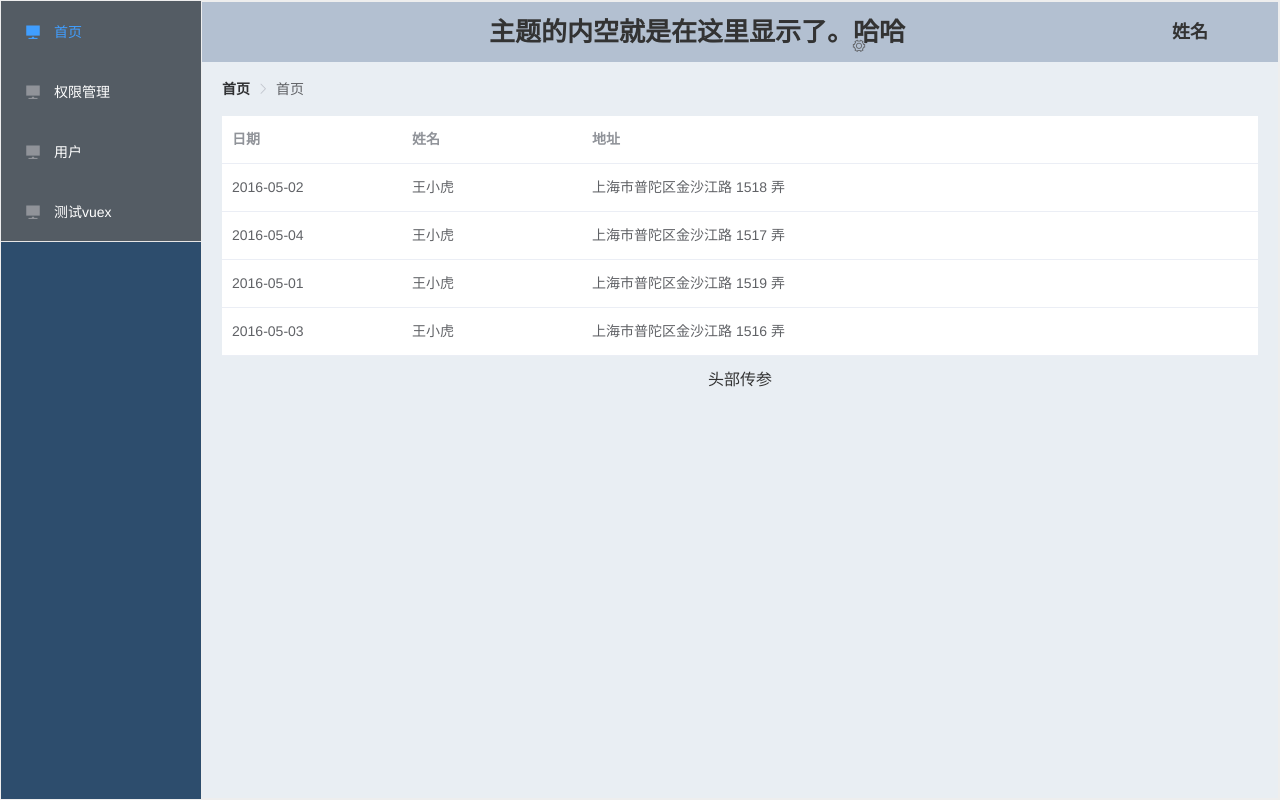
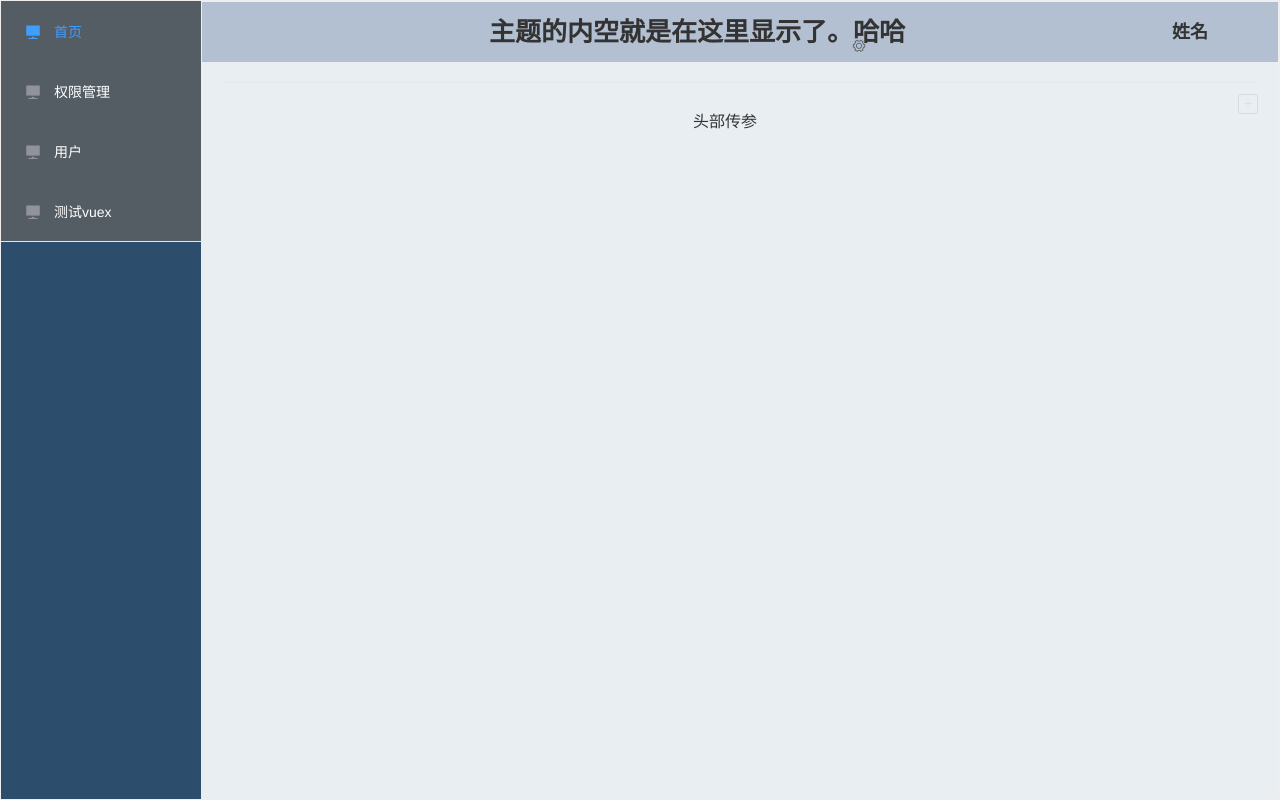
Before and after one commit to Ants-double/orchid-web, a Vue app: page /#/Home in a window 1280 px wide. Built offline with nearby package versions, Linux system fonts and the light colour scheme.

Commit message:
添加tab切换

```diff
--- a/src/components/Home.vue
+++ b/src/components/Home.vue
@@ -42,23 +42,34 @@
           <span class="username">姓名</span>
         </el-header>
         <el-main>
-          <el-breadcrumb
-            class="breadcrumb-container"
-            separator-class="el-icon-arrow-right"
-          >
-            <el-breadcrumb-item
-              style="margin-bottom: 20px;"
-              v-for="(item, index) in levelList"
-              :key="index"
-              :to="{ path: item.path }"
-              >{{ item.meta.title }}</el-breadcrumb-item
+          <el-tabs v-model="tabsInfo.editableTabsValue" type="card" editable @edit="handleTabsEdit">
+            <el-tab-pane
+              :key="item.name"
+              v-for="(item, index) in tabsInfo.editableTabs"
+              :label="item.title"
+              :name="item.name"
             >
-          </el-breadcrumb>
-          <transition>
-            <keep-alive>
-              <router-view></router-view>
-            </keep-alive>
-          </transition>
+              <component :is="item.componentName"></component>
+<!--              <router-view></router-view>-->
+            </el-tab-pane>
+          </el-tabs>
+<!--          <el-breadcrumb-->
+<!--            class="breadcrumb-container"-->
+<!--            separator-class="el-icon-arrow-right"-->
+<!--          >-->
+<!--            <el-breadcrumb-item-->
+<!--              style="margin-bottom: 20px;"-->
+<!--              v-for="(item, index) in levelList"-->
+<!--              :key="index"-->
+<!--              :to="{ path: item.path }"-->
+<!--              >{{ item.meta.title }}</el-breadcrumb-item-->
+<!--            >-->
+<!--          </el-breadcrumb>-->
+<!--          <transition>-->
+<!--            <keep-alive>-->
+<!--              <router-view></router-view>-->
+<!--            </keep-alive>-->
+<!--          </transition>-->
 
           <p v-if="msgJson.msgFlog">{{ msgJson.msg }}</p>
         </el-main>
@@ -111,6 +122,9 @@ export default {
       this.levelList = matched;
     },
     addTabs(item){
+      if (item.meta.title == '首页'){
+        return
+      }
       //去重
       let editableTabsValue = this.tabsInfo.editableTabsValue+''
       let tabIndex = this.tabsInfo.tabIndex
@@ -119,6 +133,7 @@ export default {
         info.push({
           title:item.meta.title,
           name:item.meta.title,
+          componentName: item.component
         })
         tabIndex++;
         editableTabsValue++;
@@ -132,6 +147,7 @@ export default {
           info.push({
             title:title,
             name:title,
+            componentName: item.component
           })
           tabIndex++;
           editableTabsValue++;
@@ -139,13 +155,21 @@ export default {
       }
 
       let all = {
-        editableTabsValue:editableTabsValue,
+        editableTabsValue:editableTabsValue+'',
         editableTabs:info,
-        tabIndex:tabIndex
+        tabIndex:tabIndex+''
       }
       this.$store.commit("UpdateTabList",all)
-      console.log(this.tabsInfo)
-    }
+      console.log(this.tabsInfo.editableTabs)
+    },
+    handleTabsEdit(targetName, action) {
+      if (action === 'add') {
+        console.log(2333)
+      }
+      if (action === 'remove') {
+        console.log(11111111111111)
+        }
+      }
   },
   watch: {
     $route() {
```
